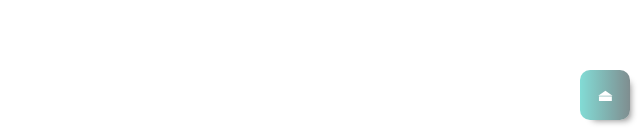
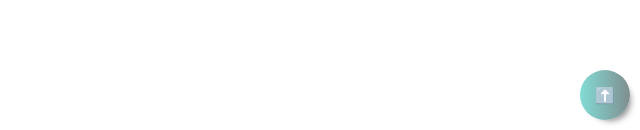
Before and after one commit to InKyoJeong/ingg, a Gatsby site: page /workflow-git/ in a window 1280 px wide. Shown: the part 670-800 px from the top of the page, 640-1280 px from the left. Built offline with nearby package versions, Linux system fonts and the light colour scheme; Gatsby itself is replaced by a stand-in of ours; some packages are replaced by stand-ins of ours; a web font is replaced by a local one.

Commit message:
docs: Edit arrow button design

```diff
--- a/src/templates/blog-post.css
+++ b/src/templates/blog-post.css
@@ -118,7 +118,7 @@ pre {
 
   display: block !important;
   opacity: 0.7;
-  border-radius: 20%;
+  border-radius: 50%;
 
   z-index: 999;
   /* 사진보다 앞으로 */
--- a/src/templates/blog-post.js
+++ b/src/templates/blog-post.js
@@ -29,7 +29,11 @@ class BlogPostTemplate extends React.Component {
                 boxShadow: `none`,
               }}
             >
-              <div className="link-to-top__button">⏏︎</div>
+              <div className="link-to-top__button">
+                <span role="img" aria-label="arrow">
+                  ⬆️
+                </span>
+              </div>
             </a>
           </div>
           <header>
```
